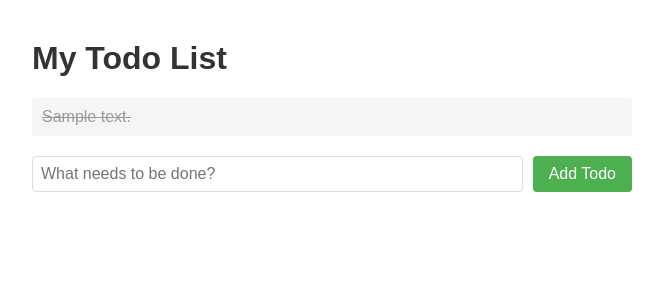
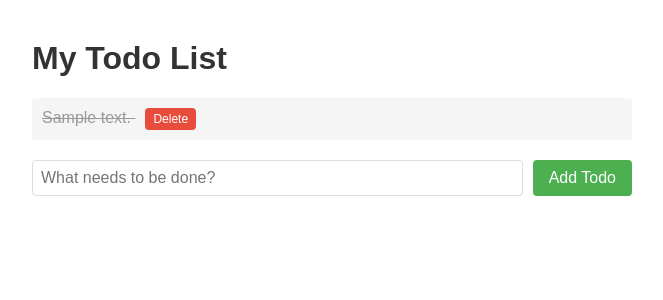
Before and after one commit to riteshkhire/todo-app, a Flask app: template templates/index.html in a window 1280 px wide. Shown: the top 300 px of the page, without its empty margins (308-971 px from the left). Run offline with Flask 3, Linux system fonts and the light colour scheme; the template is opened without the code that fills it: most values are stand-ins (such as "Sample title", 1, 10 or a date in 2020).

Commit message:
feat: add delete todo feature

```diff
--- a/app.py
+++ b/app.py
@@ -23,5 +23,11 @@ def add_todo():
         next_id += 1
     return redirect(url_for('index'))
 
+@app.route('/delete/<int:todo_id>', methods=['POST'])
+def delete_todo(todo_id):
+    global todos
+    todos = [t for t in todos if t['id'] != todo_id]
+    return redirect(url_for('index'))
+
 if __name__ == '__main__':
     app.run(debug=True)
--- a/static/style.css
+++ b/static/style.css
@@ -52,3 +52,14 @@ form {
   button:hover {
       background: #45a049;
   }
+
+.btn-delete {
+    background: #e74c3c;
+    padding: 4px 8px;
+    font-size: 12px;
+    margin-left: 10px;
+}
+
+.btn-delete:hover {
+    background: #c0392b;
+}
--- a/templates/index.html
+++ b/templates/index.html
@@ -11,6 +11,9 @@
           {% for todo in todos %}
               <li class="{{ 'completed' if todo.completed else '' }}">
                   {{ todo.text }}
+                  <form action="/delete/{{ todo.id }}" method="POST" style="display:inline">
+                      <button type="submit" class="btn-delete">Delete</button>
+                  </form>
               </li>
           {% else %}
               <li>No todos yet. Add one below!</li>
```
